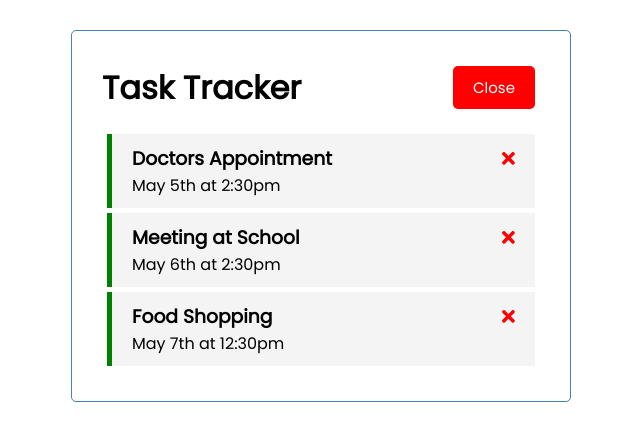
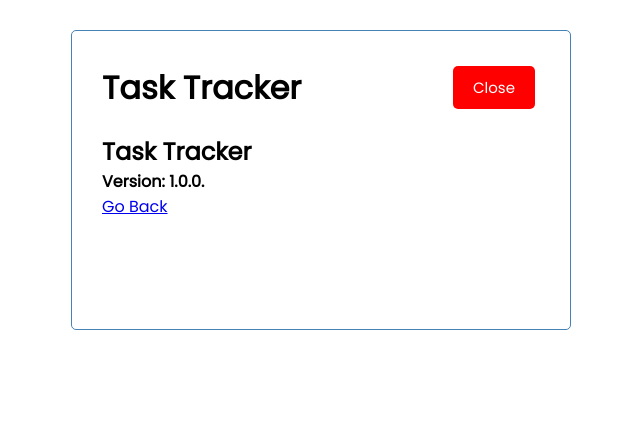
Before and after one commit to BrandonCzaja/Traversy_Media_Angular_Crash_Course, an Angular app: page /about in a window 1280 px wide. Shown: the top 440 px of the page, without its empty margins (319-959 px from the left). Built offline with nearby package versions, Linux system fonts and the light colour scheme; data requests are answered from the project's data file.

Commit message:
Created an about page with Angular Router

```diff
--- a/src/app/app.component.html
+++ b/src/app/app.component.html
@@ -1,5 +1,5 @@
 <div class="container">
   <!-- This tag is coming from the @Component selector property in header.components.ts -->
   <app-header></app-header>
-  <app-tasks></app-tasks>
+  <router-outlet></router-outlet>
 </div>
--- a/src/app/app.module.ts
+++ b/src/app/app.module.ts
@@ -4,6 +4,7 @@
 import { HttpClientModule } from '@angular/common/http';
 import { FontAwesomeModule } from '@fortawesome/angular-fontawesome';
 import { FormsModule } from '@angular/forms'; // Two-way data binding
+import { RouterModule, Routes } from '@angular/router'; // Would happen automatically if you choose 'yes' when originally building the project
 
 // Components
 import { AppComponent } from './app.component';
@@ -12,6 +13,19 @@
 import { TasksComponent } from './components/tasks/tasks.component';
 import { TaskItemComponent } from './components/task-item/task-item.component';
 import { AddTaskComponent } from './components/add-task/add-task.component';
+import { AboutComponent } from './components/about/about.component';
+
+// Would happen automatically if you choose 'yes' when originally building the project
+const appRoutes: Routes = [
+  {
+    path: '',
+    component: TasksComponent,
+  },
+  {
+    path: 'about',
+    component: AboutComponent,
+  },
+];
 
 @NgModule({
   declarations: [
@@ -21,8 +35,15 @@
     TasksComponent,
     TaskItemComponent,
     AddTaskComponent,
+    AboutComponent,
   ],
-  imports: [BrowserModule, FontAwesomeModule, HttpClientModule, FormsModule],
+  imports: [
+    BrowserModule,
+    FontAwesomeModule,
+    HttpClientModule,
+    FormsModule,
+    RouterModule.forRoot(appRoutes, { enableTracing: true }),
+  ],
   providers: [],
   bootstrap: [AppComponent],
 })
--- /dev/null
+++ b/src/app/components/about/about.component.html
@@ -0,0 +1,5 @@
+<div>
+  <h2>Task Tracker</h2>
+  <h4>Version: 1.0.0.</h4>
+  <a routerLink="/">Go Back</a>
+</div>
--- /dev/null
+++ b/src/app/components/about/about.component.ts
@@ -0,0 +1,15 @@
+import { Component, OnInit } from '@angular/core';
+
+@Component({
+  selector: 'app-about',
+  templateUrl: './about.component.html',
+  styleUrls: ['./about.component.css']
+})
+export class AboutComponent implements OnInit {
+
+  constructor() { }
+
+  ngOnInit(): void {
+  }
+
+}
--- a/src/app/components/add-task/add-task.component.ts
+++ b/src/app/components/add-task/add-task.component.ts
@@ -14,7 +14,7 @@
   // When working with forms each field needs a property
   text: string;
   day: string;
-  reminder: boolean = false;
+  reminder: boolean;
   showAddTask: boolean;
   subscription: Subscription;
 
```
Also changed, not shown: src/app/components/about/about.component.css (added), 1 other file (tests, documents, lock files or other folders).
